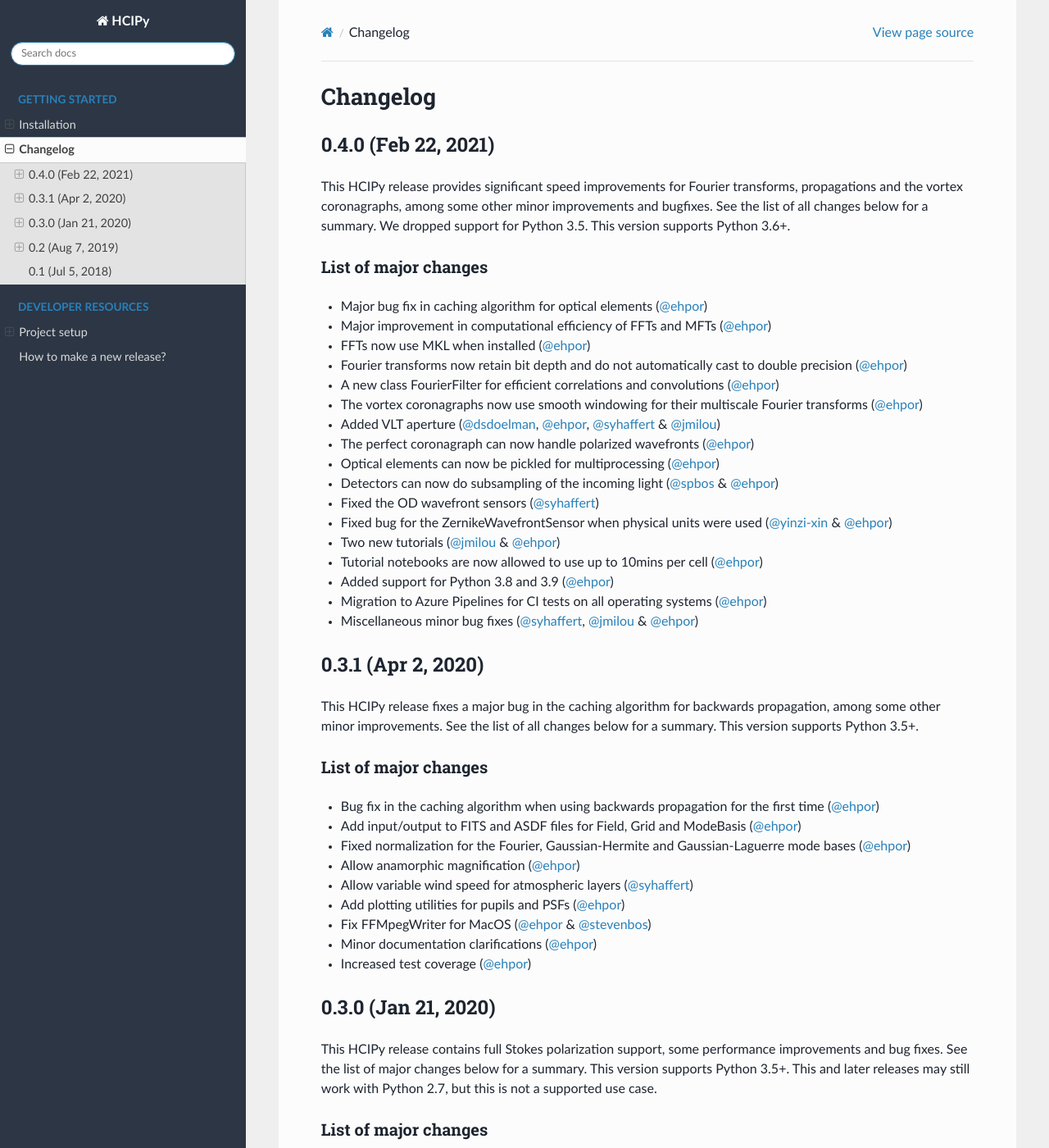
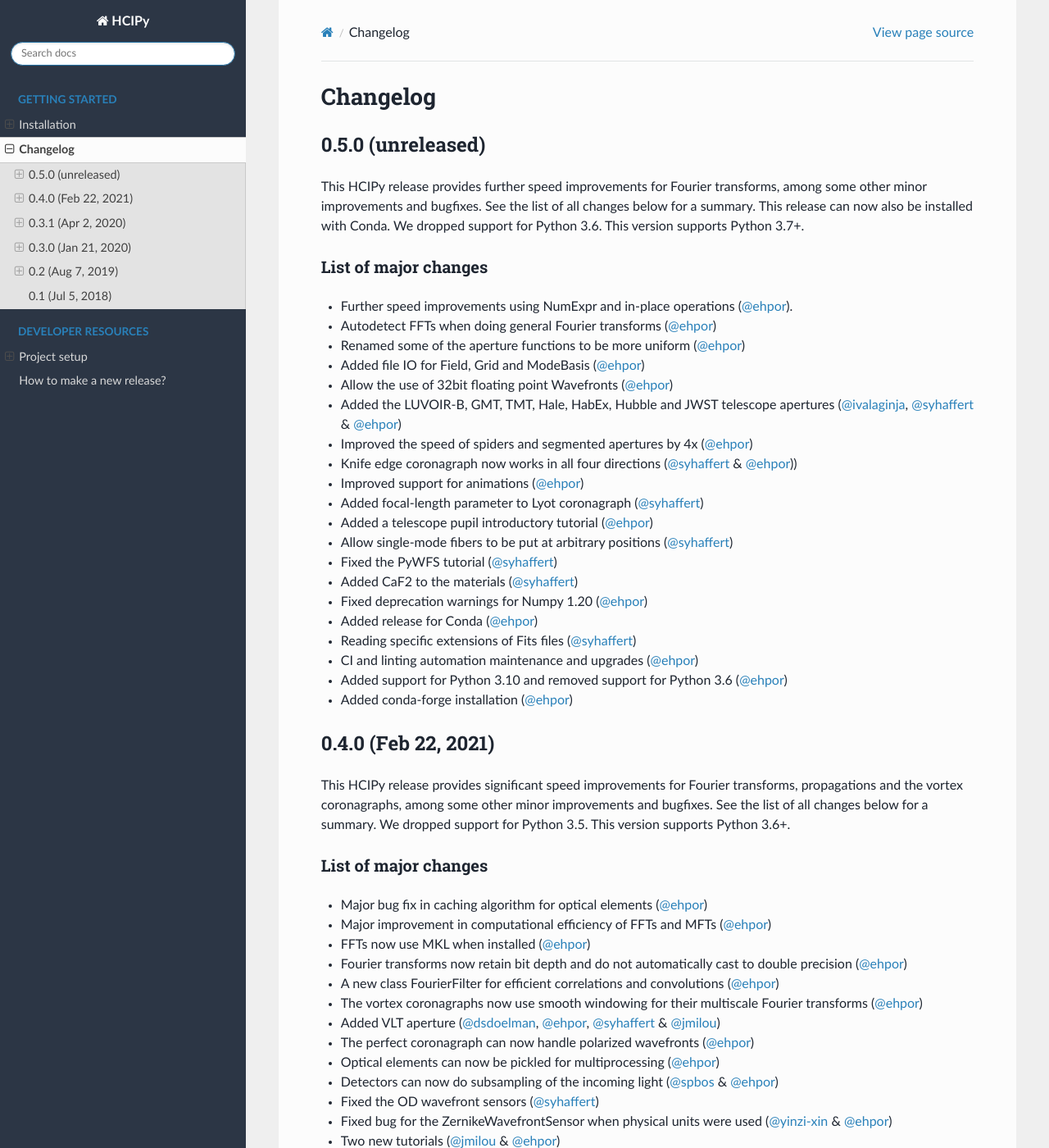
Before and after one commit to ehpor/hcipy, a Sphinx documentation site: the page built from doc/changelog.rst, in a window 1280 px wide and 1400 px high. Shown: the whole window at 82% size. Built offline with Sphinx 7.4.7 and the Read the Docs theme 2.0.0, drawn with Linux system fonts in a browser that asks for light colours; pages that are not in the unit, such as notebooks, are missing from menus; the version number could not be read and is left out.

Commit message:
Add changelog for v0.5.0.

```diff
--- a/doc/changelog.rst
+++ b/doc/changelog.rst
@@ -1,5 +1,34 @@
 Changelog
 =========
+
+0.5.0 (unreleased)
+--------------------
+
+This HCIPy release provides further speed improvements for Fourier transforms, among some other minor improvements and bugfixes. See the list of all changes below for a summary. This release can now also be installed with Conda. We dropped support for Python 3.6. This version supports Python 3.7+.
+
+List of major changes
+~~~~~~~~~~~~~~~~~~~~~
+
+* Further speed improvements using NumExpr and in-place operations (`@ehpor <https://github.com/ehpor>`__).
+* Autodetect FFTs when doing general Fourier transforms (`@ehpor <https://github.com/ehpor>`__)
+* Renamed some of the aperture functions to be more uniform (`@ehpor <https://github.com/ehpor>`__)
+* Added file IO for Field, Grid and ModeBasis (`@ehpor <https://github.com/ehpor>`__)
+* Allow the use of 32bit floating point Wavefronts (`@ehpor <https://github.com/ehpor>`__)
+* Added the LUVOIR-B, GMT, TMT, Hale, HabEx, Hubble and JWST telescope apertures (`@ivalaginja <https://github.com/ivalaginja>`__, `@syhaffert <https://github.com/syhaffert>`__ & `@ehpor <https://github.com/ehpor>`__)
+* Improved the speed of spiders and segmented apertures by 4x (`@ehpor <https://github.com/ehpor>`__)
+* Knife edge coronagraph now works in all four directions (`@syhaffert <https://github.com/syhaffert>`__ & `@ehpor <https://github.com/ehpor>`__))
+* Improved support for animations (`@ehpor <https://github.com/ehpor>`__)
+* Added focal-length parameter to Lyot coronagraph (`@syhaffert <https://github.com/syhaffert>`__)
+* Added a telescope pupil introductory tutorial (`@ehpor <https://github.com/ehpor>`__)
+* Allow single-mode fibers to be put at arbitrary positions (`@syhaffert <https://github.com/syhaffert>`__)
+* Fixed the PyWFS tutorial (`@syhaffert <https://github.com/syhaffert>`__)
+* Added CaF2 to the materials (`@syhaffert <https://github.com/syhaffert>`__)
+* Fixed deprecation warnings for Numpy 1.20 (`@ehpor <https://github.com/ehpor>`__)
+* Added release for Conda (`@ehpor <https://github.com/ehpor>`__)
+* Reading specific extensions of Fits files (`@syhaffert <https://github.com/syhaffert>`__)
+* CI and linting automation maintenance and upgrades (`@ehpor <https://github.com/ehpor>`__)
+* Added support for Python 3.10 and removed support for Python 3.6 (`@ehpor <https://github.com/ehpor>`__)
+* Added conda-forge installation (`@ehpor <https://github.com/ehpor>`__)
 
 0.4.0 (Feb 22, 2021)
 --------------------
```
